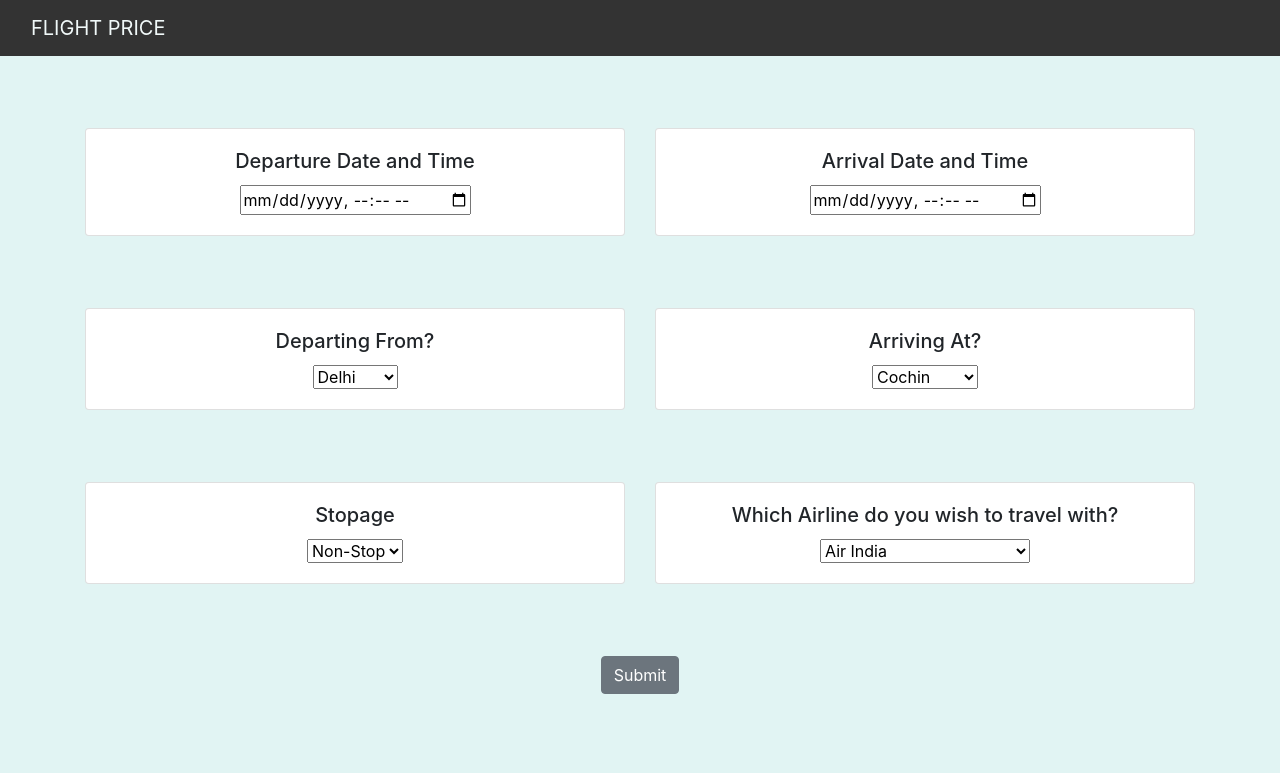
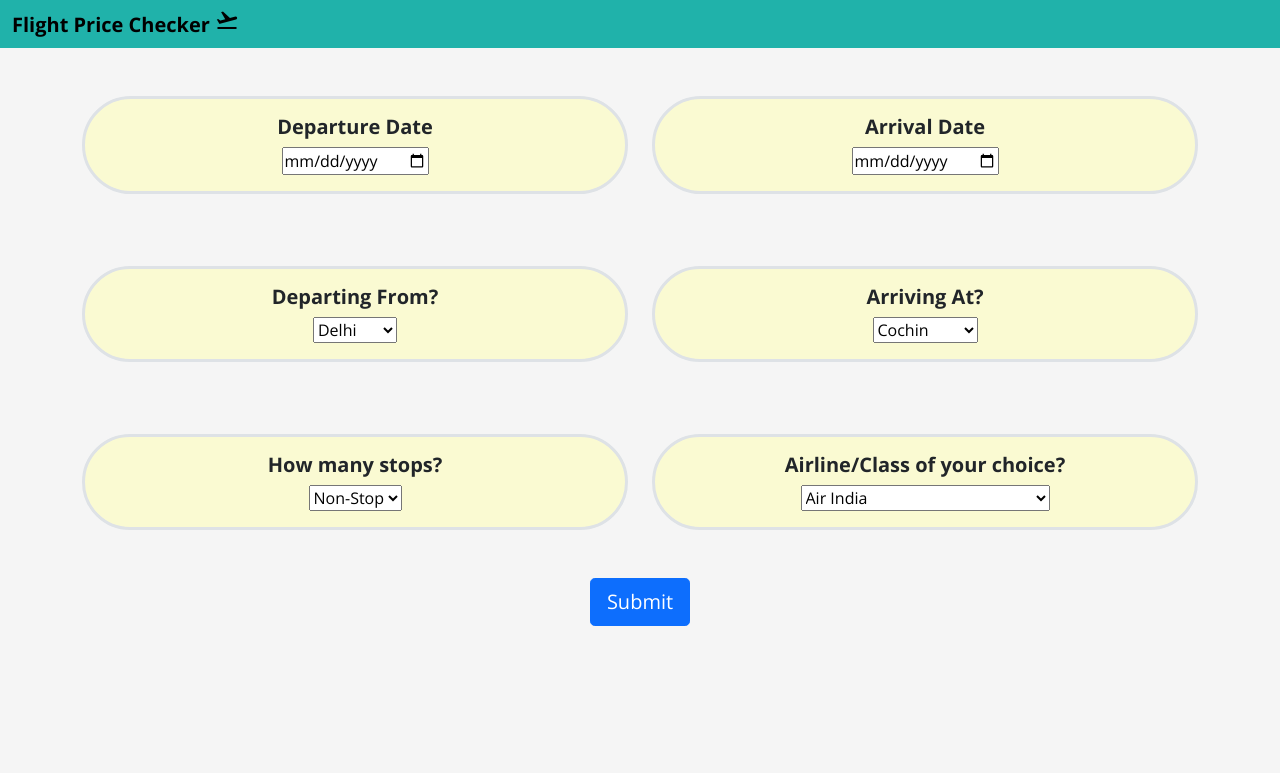
Before and after one commit to sss-xt1068/FlightFarePred, a Flask app: page / in a window 1280 px wide. Shown: the top 773 px of the page. Run offline with Flask 2, Linux system fonts and the light colour scheme; parts of the project's set-up code (start-up, migrations or seed data) failed here and were passed over; some libraries are stand-ins or nearby versions.

Commit message:
Improved UI

```diff
--- a/static/css/styles.css
+++ b/static/css/styles.css
@@ -1,6 +1,7 @@
 body {
-    background-color: #e1f4f3;
+    font-family: 'Open Sans', sans-serif;
     text-align: center;
+    background-color: whitesmoke;
 }
 
 .navbar {
@@ -13,4 +14,31 @@ a {
 
 a:hover {
     color: #f0f0f0;
-  }
+}
+
+.card {
+    background-color: transparent;
+}
+
+.card-body {
+    background-color: lightgoldenrodyellow;
+}
+
+.navbar {
+    font-family: 'Open Sans', sans-serif;
+    font-weight: 700;
+    background-color: lightseagreen;
+    /*opacity: 50%;*/
+}
+
+.navbar-brand {
+    color: black;
+}
+
+h5 {
+    font-weight: 700;
+}
+
+h3 {
+    font-weight: 500;
+}
--- a/templates/home.html
+++ b/templates/home.html
@@ -1,46 +1,33 @@
 <!DOCTYPE html>
 <html>
+
 <head>
-	<meta name="viewport" content="width=device-width, initial-scale=1.0">
+    <meta name="viewport" content="width=device-width, initial-scale=1.0">
     <title>Flight Price Prediction</title>
+    <link href="https://cdn.jsdelivr.net/npm/bootstrap@5.1.3/dist/css/bootstrap.min.css" rel="stylesheet" integrity="sha384-1BmE4kWBq78iYhFldvKuhfTAU6auU8tT94WrHftjDbrCEXSU1oBoqyl2QvZ6jIW3" crossorigin="anonymous">
+    <script src="https://cdn.jsdelivr.net/npm/bootstrap@5.1.3/dist/js/bootstrap.bundle.min.js" integrity="sha384-ka7Sk0Gln4gmtz2MlQnikT1wXgYsOg+OMhuP+IlRH9sENBO0LRn5q+8nbTov4+1p" crossorigin="anonymous"></script>
+    <link href="https://fonts.googleapis.com/css2?family=Open+Sans:ital,wght@0,400;0,700;1,600,500&display=swap" rel="stylesheet">
+    <link href="https://fonts.googleapis.com/icon?family=Material+Icons" rel="stylesheet">
+    <link rel="stylesheet" href="static/css/styles.css">
+</head>
 
-
-    <!-- BootStrap -->
-    <link rel="stylesheet" href="https://stackpath.bootstrapcdn.com/bootstrap/4.5.0/css/bootstrap.min.css"
-        integrity="sha384-9aIt2nRpC12Uk9gS9baDl411NQApFmC26EwAOH8WgZl5MYYxFfc+NcPb1dKGj7Sk" crossorigin="anonymous">
-
-
-    <!-- css -->
-    <link rel="stylesheet" href="static/css/styles.css">
-
-</head>
 <body>
-	<!-- As a heading -->
-    <nav class="navbar navbar-inverse navbar-fixed-top">
+    <nav class="navbar navbar-fixed-top">
         <div class="container-fluid">
             <div class="navbar-header">
-                <a class="navbar-brand" href="/">FLIGHT PRICE</a>
+                <a class="navbar-brand" href="/">Flight Price Checker <span class="material-icons">flight_takeoff</span></a>
             </div>
         </div>
-    </nav>
-
-    <br><br><br>
-
-
+    </nav><br><br>
     <div class="container">
-
-
-
         <form action="\predict" method="post">
-
-
             <div class="row">
                 <div class="col-sm-6">
-                    <div class="card">
-                        <div class="card-body">
-                            <h5 class="card-title">Departure Date and Time</h5>
+                    <div class="card border-0">
+                        <div class="card-body border border-3 rounded-pill">
+                            <h5 class="card-title">Departure Date</h5>
                             <!-- Departure -->
-                            <input type="datetime-local" name="Dep_Time" id="Dep_Time" required="required">
+                            <input type="date" name="Dep_Time" id="Dep_Time" required="required">
                         </div>
                     </div>
                 </div>
@@ -48,24 +35,22 @@
                 <br>
                 <br>
                 <div class="col-sm-6">
-                    <div class="card">
-                        <div class="card-body">
-                            <h5 class="card-title">Arrival Date and Time</h5>
+                    <div class="card border-0">
+                        <div class="card-body border border-3 rounded-pill">
+                            <h5 class="card-title">Arrival Date</h5>
                             <!-- Arrival -->
-                            <input type="datetime-local" name="Arrival_Time" id="Arrival_Time" required="required">
+                            <input type="date" name="Arrival_Time" id="Arrival_Time" required="required">
                         </div>
                     </div>
                 </div>
             </div>
-
             <br>
             <br>
             <br>
-
             <div class="row">
                 <div class="col-sm-6">
-                    <div class="card">
-                        <div class="card-body">
+                    <div class="card border-0">
+                        <div class="card-body border border-3 rounded-pill">
                             <!-- Source -->
                             <h5 class="card-title">Departing From? </h5>
                             <select name="Source" id="Source" required="required">
@@ -78,8 +63,8 @@
                     </div>
                 </div>
                 <div class="col-sm-6">
-                    <div class="card">
-                        <div class="card-body">
+                    <div class="card border-0">
+                        <div class="card-body border border-3 rounded-pill">
                             <h5 class="card-title">Arriving At?</h5>
                             <!-- Destination -->
                             <select name="Destination" id="Destination" required="required">
@@ -93,18 +78,14 @@
                     </div>
                 </div>
             </div>
-
-
-
             <br>
             <br>
             <br>
-
             <div class="row">
                 <div class="col-sm-6">
-                    <div class="card">
-                        <div class="card-body">
-                            <h5 class="card-title">Stopage</h5>
+                    <div class="card border-0">
+                        <div class="card-body border border-3 rounded-pill">
+                            <h5 class="card-title">How many stops?</h5>
                             <!-- Total Stops -->
                             <select name="stops" required="required">
                                 <option value="0">Non-Stop</option>
@@ -117,18 +98,18 @@
                     </div>
                 </div>
                 <div class="col-sm-6">
-                    <div class="card">
-                        <div class="card-body">
-                            <h5 class="card-title">Which Airline do you wish to travel with?</h5>
+                    <div class="card border-0">
+                        <div class="card-body border border-3 rounded-pill">
+                            <h5 class="card-title">Airline/Class of your choice?</h5>
                             <!-- Airline -->
                             <select name="airline" id="airline" required="required">
                                 <option value="Air India">Air India</option>
-                                <option value="Business Class">Business Class Flight</option>
+                                <option value="Business Class">Any Business Class option</option>
                                 <option value="GoAir">GoAir</option>
                                 <option value="IndiGo">IndiGo</option>
                                 <option value="Jet Airways">Jet Airways</option>
                                 <option value="Other carriers">Other carriers</option>
-                                <option value="Premium Economy Class">Premium Economy Flight</option>
+                                <option value="Premium Economy Class">Any Premium Economy option</option>
                                 <option value="SpiceJet">SpiceJet</option>
                                 <option value="Vistara">Vistara</option>
                             </select>
@@ -136,37 +117,16 @@
                     </div>
                 </div>
             </div>
-
-
-
-            <br>
             <br>
             <br>
             <!-- Submit -->
-            <input type="submit" value="Submit" class="btn btn-secondary">
+            <input type="submit" value="Submit" class="btn btn-primary btn-lg">
         </form>
-
         <br>
         <br>
         <h3>{{ prediction_text }}</h3>
+        <br>
+    </div>
+</body>
 
-        <br>
-
-    </div>
-
-
-
-
-    <!-- JavaScript -->
-    <script src="https://code.jquery.com/jquery-3.5.1.slim.min.js"
-        integrity="sha384-DfXdz2htPH0lsSSs5nCTpuj/zy4C+OGpamoFVy38MVBnE+IbbVYUew+OrCXaRkfj"
-        crossorigin="anonymous"></script>
-    <script src="https://cdn.jsdelivr.net/npm/popper.js@1.16.0/dist/umd/popper.min.js"
-        integrity="sha384-Q6E9RHvbIyZFJoft+2mJbHaEWldlvI9IOYy5n3zV9zzTtmI3UksdQRVvoxMfooAo"
-        crossorigin="anonymous"></script>
-    <script src="https://stackpath.bootstrapcdn.com/bootstrap/4.5.0/js/bootstrap.min.js"
-        integrity="sha384-OgVRvuATP1z7JjHLkuOU7Xw704+h835Lr+6QL9UvYjZE3Ipu6Tp75j7Bh/kR0JKI"
-        crossorigin="anonymous"></script>
-
-</body>
 </html>
```
